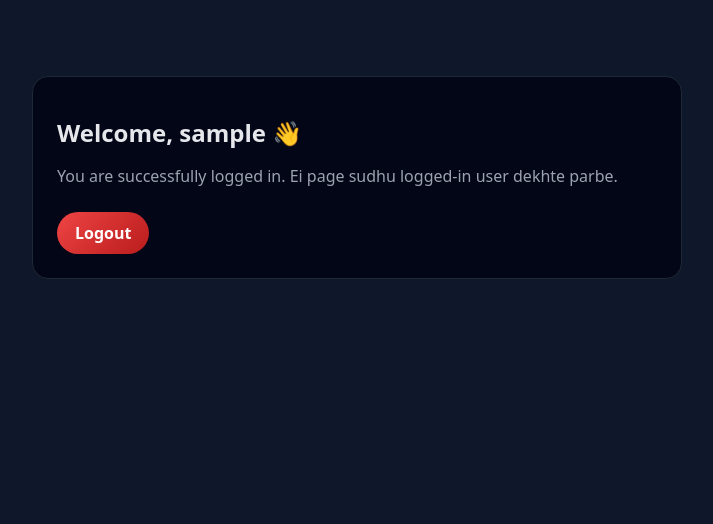
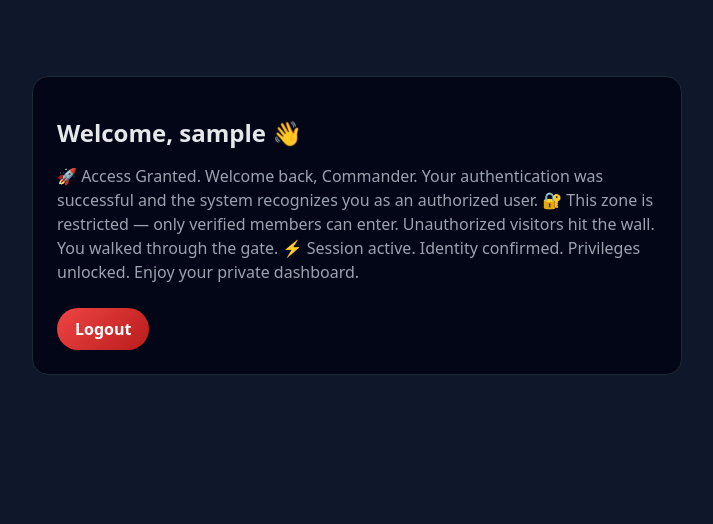
Before and after one commit to swapnanil99/login_system, a Django app: page /dashboard/ in a window 1280 px wide. Shown: the top 524 px of the page, without its empty margins (283-996 px from the left). Run offline with Django 4.2, Linux system fonts and the light colour scheme; the visitor is signed in with stand-in values (Sample User, id 1).

Commit message:
change dashboard.html

```diff
--- a/accounts/templates/accounts/dashboard.html
+++ b/accounts/templates/accounts/dashboard.html
@@ -63,7 +63,17 @@
   <div class="dashboard-card">
     <h1 class="dashboard-title">Welcome, {{ request.user.username }} 👋</h1>
     <p class="dashboard-text">
-      You are successfully logged in. Ei page sudhu logged-in user dekhte parbe.
+      🚀 Access Granted.
+
+Welcome back, Commander. Your authentication was successful and the system recognizes you as an authorized user.
+
+🔐 This zone is restricted — only verified members can enter.
+Unauthorized visitors hit the wall. You walked through the gate.
+
+⚡ Session active. Identity confirmed. Privileges unlocked.
+
+Enjoy your private dashboard.
+
     </p>
 
     <a href="{% url 'logout' %}" class="logout-btn">
```
